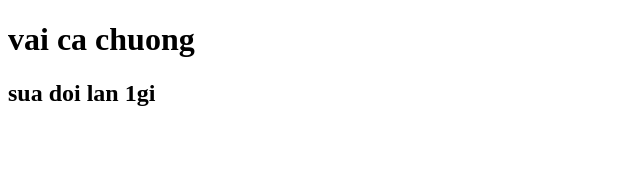
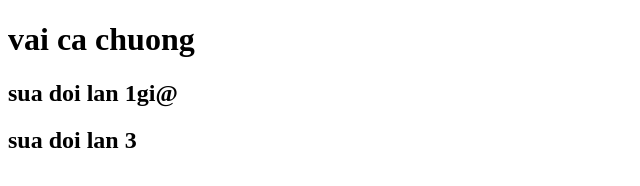
Before and after one commit to DaiPhu97/duan6, a plain HTML site: page index.html in a window 1280 px wide. Shown: the whole page, without its empty margins (0-640 px from the left). Drawn offline with Linux system fonts and the light colour scheme.

Commit message:
commit lan 3

```diff
--- a/index.html
+++ b/index.html
@@ -7,6 +7,7 @@
   </head>
   <body>
     <h1>vai ca chuong</h1>
-    <h2>sua doi lan 1gi</h2>
+    <h2>sua doi lan 1gi@</h2>
+    <h2>sua doi lan 3 </h2>
   </body>
 </html>
```
